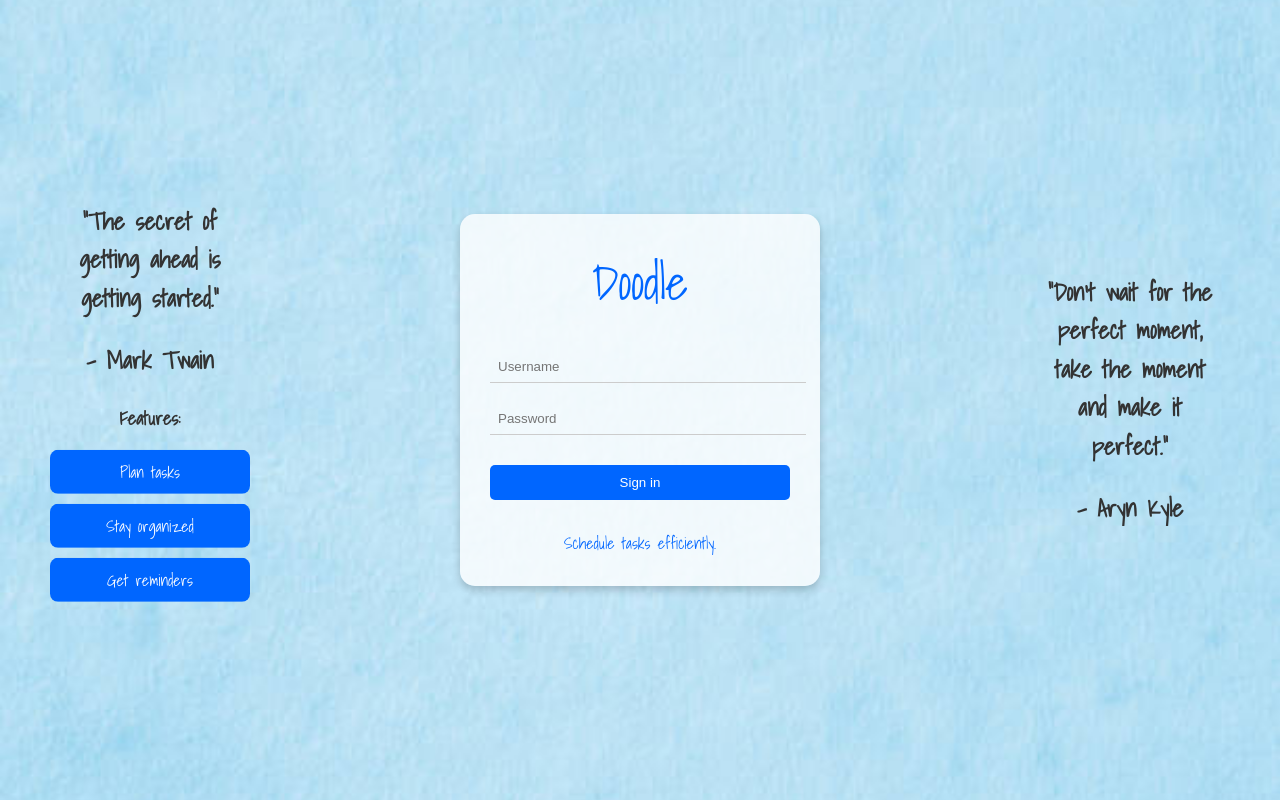
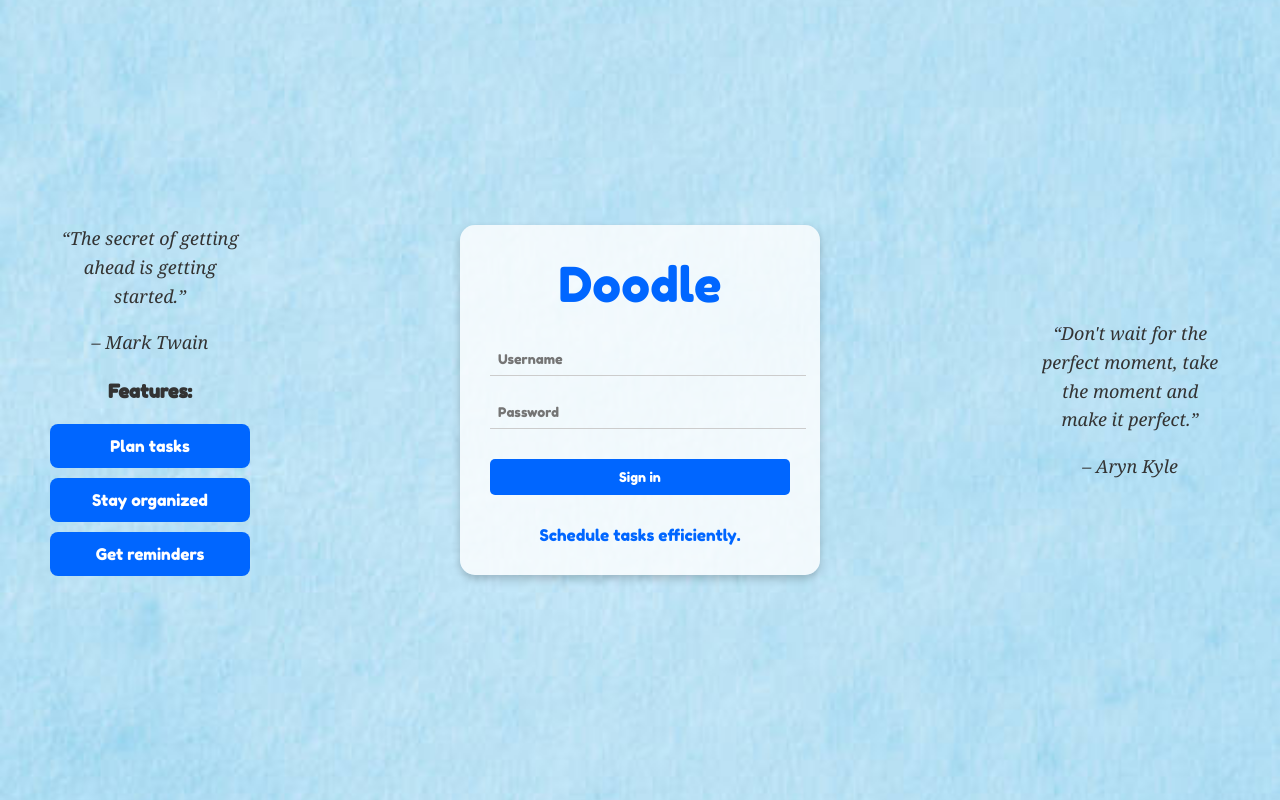
Before and after one commit to 349gill/doodle, a Flask app: page / in a window 1280 px wide. Run offline with Flask 2, Linux system fonts and the light colour scheme.

Commit message:
Changed fonts

```diff
--- a/templates/index.html
+++ b/templates/index.html
@@ -1,7 +1,11 @@
 <!DOCTYPE html>
 <html lang="en">
 <head>
+    <meta charset="UTF-8">
+    <meta name="viewport" content="width=device-width, initial-scale=1.0">
     <title>Doodle - Login</title>
+    <!-- Importing the main font from Google Fonts -->
+    <link href="https://fonts.googleapis.com/css2?family=Fredoka+One&display=swap" rel="stylesheet">
     <style>
         @keyframes fadeInUp {
             0% {
@@ -15,7 +19,7 @@
         }
 
         body {
-            background-image: url('/static/paper-texture.jpg');
+            background-image: url('/static/paper-texture.jpg'); /* Ensure this image path is correct */
             background-size: cover;
             background-repeat: no-repeat;
             background-position: center;
@@ -24,7 +28,7 @@
             justify-content: center;
             height: 100vh;
             margin: 0;
-            font-family: 'Shadows Into Light', cursive;
+            font-family: 'Fredoka One', sans-serif;
             color: #333; /* Dark text color for readability */
             overflow: hidden;
         }
@@ -32,7 +36,7 @@
             position: absolute;
             width: 200px;
             padding: 20px;
-            color: #333; /* Dark text color for readability */
+            color: #333;
             font-size: 16px;
             text-align: center;
             line-height: 1.5;
@@ -48,7 +52,7 @@
             transform: translateY(-50%);
         }
         .main-content {
-            background-color: rgba(255, 255, 255, 0.8); /* Lighter background for contrast */
+            background-color: rgba(255, 255, 255, 0.8);
             padding: 30px;
             border-radius: 15px;
             width: 300px;
@@ -67,6 +71,7 @@
             border: none;
             border-bottom: 1px solid #ccc;
             background: transparent;
+            font-family: 'Fredoka One', sans-serif;
         }
         button {
             width: 100%;
@@ -77,6 +82,7 @@
             border-radius: 5px;
             cursor: pointer;
             margin-top: 20px;
+            font-family: 'Fredoka One', sans-serif;
         }
         .tagline {
             color: #0066FF;
@@ -90,8 +96,9 @@
             margin: 20px 0;
         }
         .quote {
-            font-size: 24px; /* Increased font size for quotes */
-            font-weight: bold; /* Make quotes bolder */
+            font-family: Georgia, serif; /* Simple serif font for quotes */
+            font-size: 18px;
+            font-style: italic;
             line-height: 1.6;
             padding-left: 10px;
             padding-right: 10px;
@@ -110,7 +117,6 @@
         .feature-box:nth-child(2) { animation-delay: 0.5s; }
         .feature-box:nth-child(3) { animation-delay: 0.7s; }
     </style>
-    <link href="https://fonts.googleapis.com/css2?family=Shadows+Into+Light&display=swap" rel="stylesheet">
 </head>
 <body>
     <div class="side-content left-side">
@@ -129,8 +135,7 @@
     <div class="main-content">
         <div class="logo">Doodle</div>
         <div class="login-box">
-
-            <form method="POST">
+            <form method="POST" action="your_action_url">
                 <input type="text" name="username" placeholder="Username" required>
                 <input type="password" name="password" placeholder="Password" required>
                 <button type="submit">Sign in</button>
```
